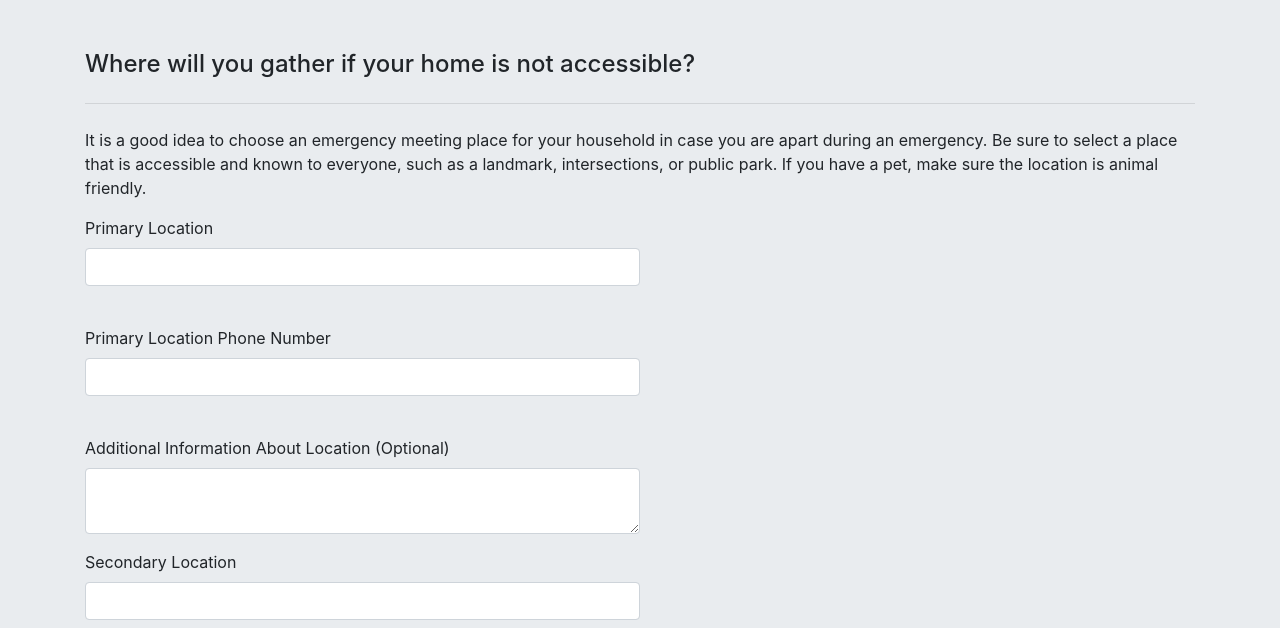
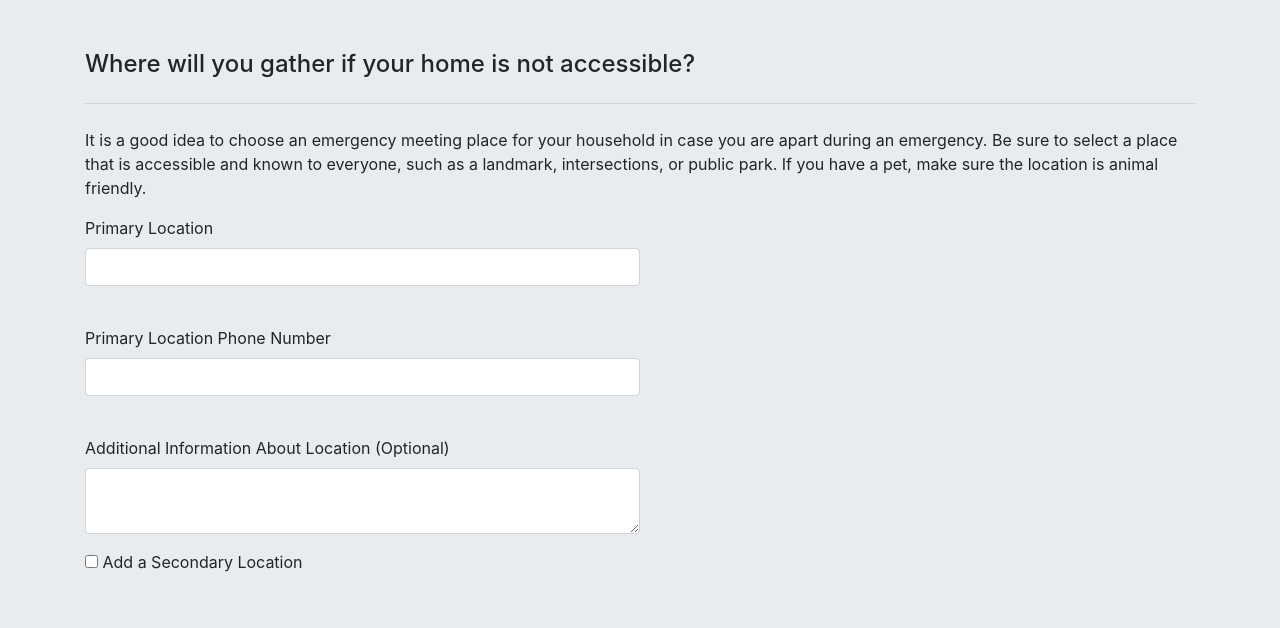
Before and after one commit to fpierreRun/SitPrep, a plain HTML site: page home.html in a window 1280 px wide. Shown: the part 172-800 px from the top of the page. Drawn offline with nearby package versions, Linux system fonts and the light colour scheme.

Commit message:
added checkbox to show and hide secondary location

```diff
--- a/assets/js/script.js
+++ b/assets/js/script.js
@@ -25,9 +25,18 @@
 // }
 
 function submitOne() {
-    document.getElementById("step1").style.display = "none";
-    document.getElementById("foodForm").style.display = "block";
+    var addSecond = document.getElementById("addSecond")
+
+    if(addSecond.checked==true) {
+        document.getElementById("foodForm").style.display = "block"
+    ;}
+
+    else{
+        document.getElementById("foodForm").style.display = "none";
+   ;}
+    // document.getElementById("step1").style.display = "none";
+    // document.getElementById("foodForm").style.display = "block";
     // Set items for page
     // alert("Form submitted");
     //  console.log(submitOne);
-}
+;}
--- a/home.html
+++ b/home.html
@@ -60,9 +60,9 @@
         <form id="locationForm" target="">
             <main class="container" id= "step1" >
             <div class="form-group">
-            <label for="fname" >Primary Location</label><br>
-            <input type="text" id="fname" name="fname" class="w-50 p-2 form-control" ><br>
-        </div>
+                <label for="fname" >Primary Location</label><br>
+                <input type="text" id="fname" name="fname" class="w-50 p-2 form-control" ><br>
+            </div>
 
             <div class="form-group">
                 <label for="fname">Primary Location Phone Number</label><br>
@@ -73,9 +73,13 @@
                 <label for="fname">Additional Information About Location (Optional)</label><br>
                 <textarea class="w-50 p-2 form-control" id="exampleFormControlTextarea1" ></textarea>
             </div>
-
+            <input type="checkbox" id="addSecond" name="add" value="Secondary" onclick="submitOne()">
+            <label for="vehicle1"> Add a Secondary Location</label><br>
+        </main>
+                <!--checkbox for secondary location-->
 
         <!--Secondary Location-->
+        <Main style="display: none">
             <div class="form-group">
                 <label for="fname">Secondary Location</label><br>
                 <input type="text" id="fname" name="fname" class="w-50 p-2 form-control"><br>
@@ -90,10 +94,10 @@
                 <label for="fname">Additional Information About Location (Optional)</label><br>
                 <textarea class="w-50 p-2 form-control" id="exampleFormControlTextarea1"  ></textarea><br>
             </div>
+        </Main>
 
 
 
-        </main>
 
 
 </section>
```
